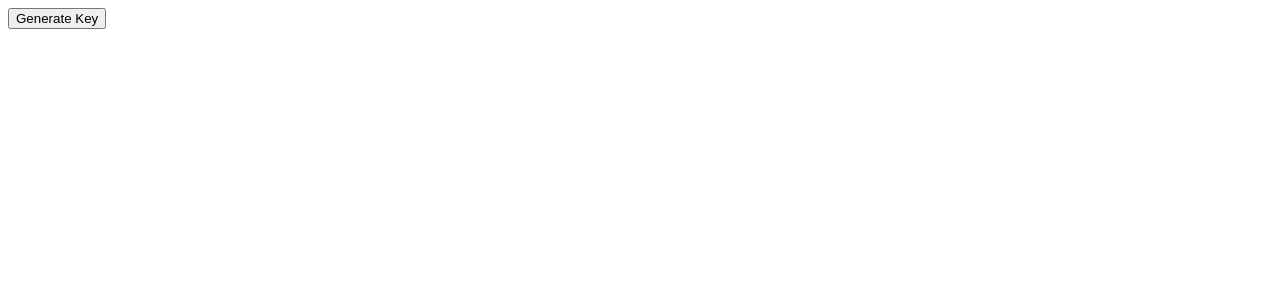
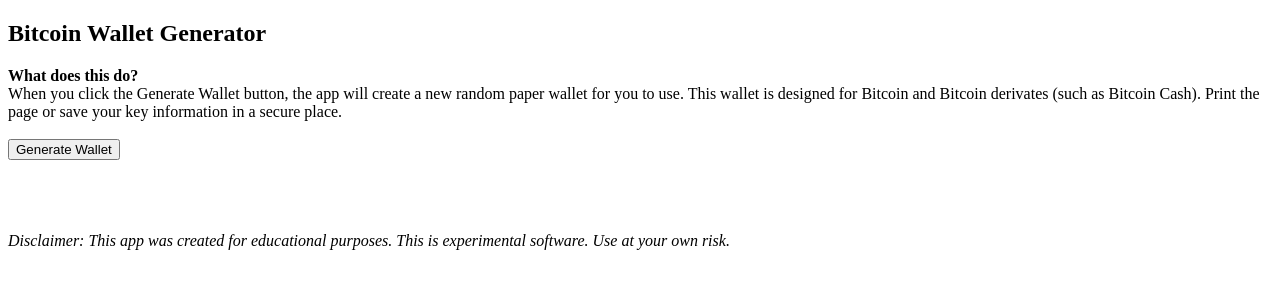
Before and after one commit to mnutsch/bitcoin_paper_wallet_generator, a plain HTML site: page index.html in a window 1280 px wide. Drawn offline with Linux system fonts and the light colour scheme.

Commit message:
Add files via upload

```diff
--- a/index.html
+++ b/index.html
@@ -17,7 +17,14 @@
   </head>
   <body>
 
-	<button onclick="generateBitcoinKeys();">Generate Key</button><br/><br/>
+	<h2>Bitcoin Wallet Generator</h2>
+
+	<strong>What does this do?</strong><br/>
+	When you click the Generate Wallet button, the app will create a new random paper wallet for you to use.
+	This wallet is designed for Bitcoin and Bitcoin derivates (such as Bitcoin Cash).
+	Print the page or save your key information in a secure place.
+	<br/><br/>
+	<button onclick="generateBitcoinKeys();">Generate Wallet</button><br/><br/>
 
 	<div>
 		<div style="width:50%; float: left;">
@@ -32,6 +39,10 @@
 			<div id="qrcodeWallet"></div>
 		</div>
 	</div>
+
+	<br/>
+
+	<div><em>Disclaimer: This app was created for educational purposes. This is experimental software. Use at your own risk.</em></div>
 
   </body>
 
```
